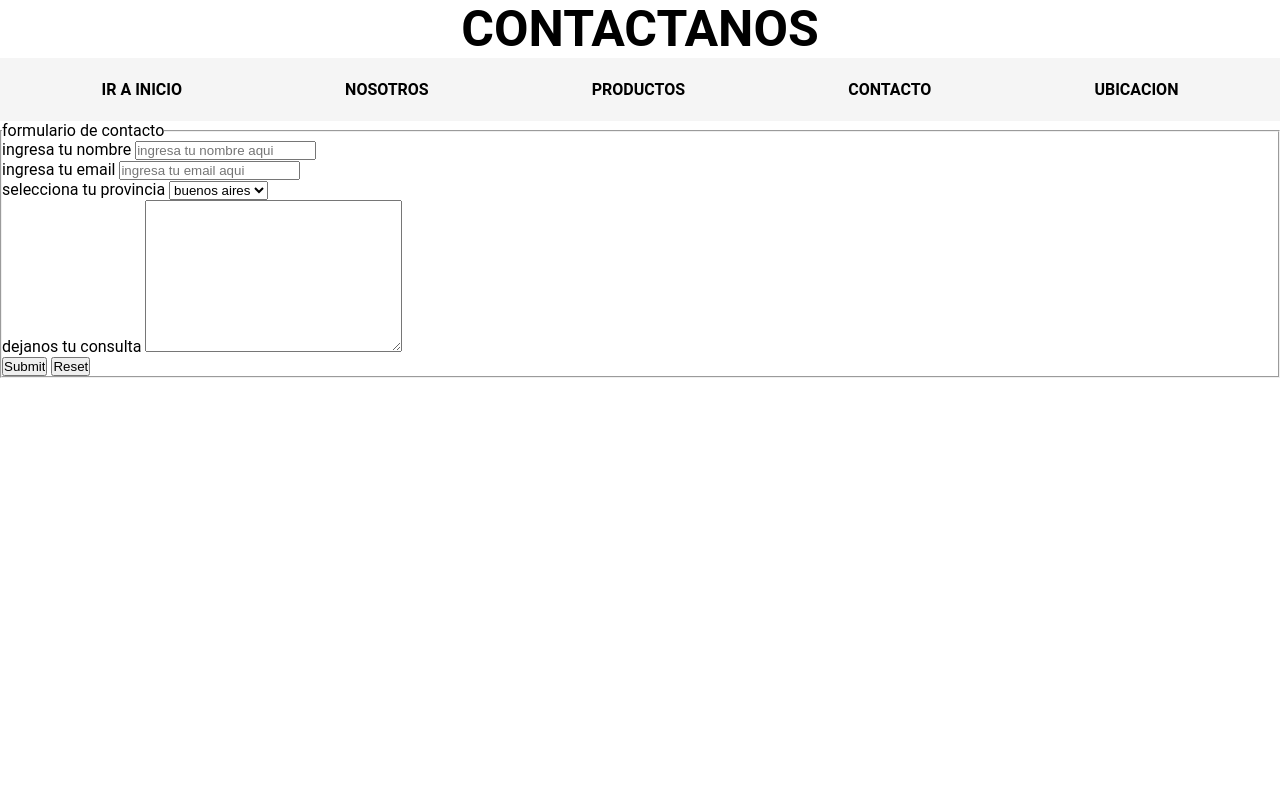
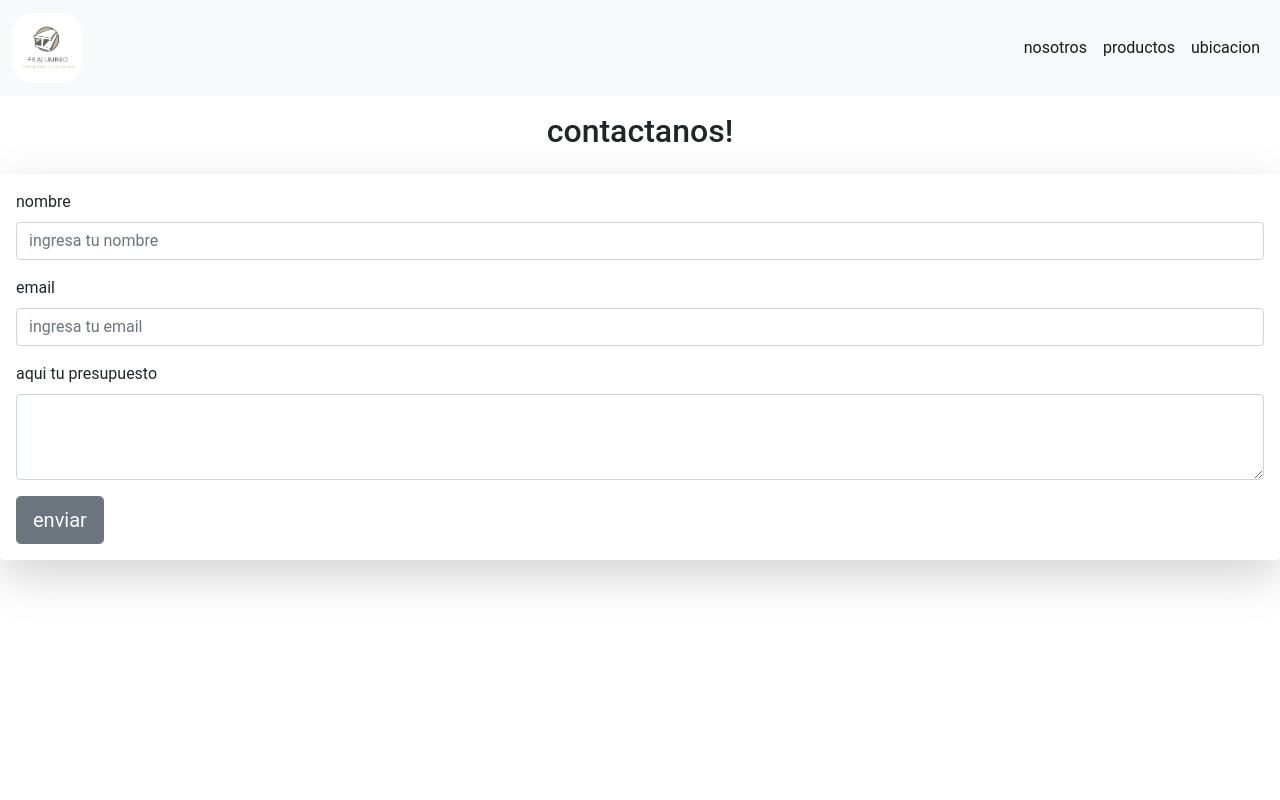
Before and after one commit to manusrz/fraluminio, a plain HTML site: page pages/contacto.html in a window 1280 px wide. Shown: the top 800 px of the page. Drawn offline with nearby package versions, Linux system fonts and the light colour scheme.

Commit message:
se agrega bootstrap a la seccion de contacto

```diff
--- a/css/style.css
+++ b/css/style.css
@@ -61,21 +61,7 @@ h1{
 }
 /* estilos navegacion*/
 
-.imgAnima {
-    width: 20%;
-    animation-name: girar;
-    animation-iteration-count: infinite;
-    animation-duration: 60s;
-}
 
-@keyframes girar {
-    from {
-        transform: rotate(0);
-    }
-    to {
-        transform: rotate(360deg);
-    }
-}
 
 /* estilos footer*/
 footer {
@@ -118,6 +104,10 @@ footer h3 {
     font-size: 15px;
 }
 /* ESTILOS CONTACTO*/
+.logoNav {
+    width: 20%;
+    border-radius: 20px;
+}
 .imagenesProductos{
     display: grid;
     justify-content: center;
@@ -131,8 +121,12 @@ footer h3 {
     margin-top: 20px;
     margin-left: 450px;
 }
+
+.container {
+    max-width: 50px;
+}
+
 /* medias */
-
 @media (min-width: 768px ) {
     .mainP {
 
--- a/pages/contacto.html
+++ b/pages/contacto.html
@@ -4,74 +4,59 @@
     <meta charset="UTF-8">
     <meta http-equiv="X-UA-Compatible" content="IE=edge">
     <meta name="viewport" content="width=device-width, initial-scale=1.0">
+    <link href="https://cdn.jsdelivr.net/npm/bootstrap@5.1.3/dist/css/bootstrap.min.css" rel="stylesheet" integrity="sha384-1BmE4kWBq78iYhFldvKuhfTAU6auU8tT94WrHftjDbrCEXSU1oBoqyl2QvZ6jIW3" crossorigin="anonymous">
     <link rel="stylesheet" href="../css/style.css">
     <title>fr aluminio-contacto</title>
 </head>
 <body>
-    <header>
-            <h1>
-                contactanos
-            </h1>
 
-    </header>
      <!-- aqui comienza el nav -->
-     <nav>
-        <ul  class="menu">
-            <li>
-                <a class="navegacionEnlace" href="../index.html">ir a inicio</a>
+     <nav class="navbar navbar-expand-lg navbar-light bg-light">
+        <div class="container-fluid">
+          <a class="navbar-brand" href="../index.html"><img class="logoNav" src="../img/logo fr alumino.png" alt=""></a>
+          <button class="navbar-toggler" type="button" data-bs-toggle="collapse" data-bs-target="#navbarNav" aria-controls="navbarNav" aria-expanded="false" aria-label="Toggle navigation">
+            <span class="navbar-toggler-icon"></span>
+          </button>
+          <div class="collapse navbar-collapse justify-content-end" id="navbarNav">
+            <ul class="navbar-nav">
+              <li class="nav-item">
+                <a class="nav-link active" aria-current="page" href="nosotros.html">nosotros</a>
               </li>
-            <li>
-                <a class="navegacionEnlace" href="nosotros.html">nosotros</a>
+              <li class="nav-item">
+                <a class="nav-link active" href="productos.html">productos</a>
               </li>
-            <li>
-                <a class="navegacionEnlace" href="productos.html">productos</a>
-            </li>
-            <li>
-                <a class="navegacionEnlace" href="contacto.html">contacto</a>
-            </li>
-            <li>
-                <a class="navegacionEnlace" href="ubicacion.html">ubicacion</a>
+              <li class="nav-item">
+                <a class="nav-link active" href="ubicacion.html">ubicacion</a>
               </li>
 
             </ul>
+          </div>
+        </div>
       </nav>
     <!-- aqui termina el nav -->
 
     <!-- aqui comienza el form de contacto -->
-    <form action="">
-            <fieldset>
-                    <legend>
-                            formulario de contacto
-                    </legend>
     <div>
-                        <label for="nombre">ingresa tu nombre</label>
-                        <input type="text" name="nombre" placeholder="ingresa tu nombre aqui">
-
+        <h2 class="text-center mt-3 mb-4">contactanos!</h2>
+        <form action="" " class="shadow-lg p-3 mb-5 bg-body rounded" >
+            <div class="mb-3">
+                <label for="formGroupExampleInput" class="form-label">nombre</label>
+                <input type="text" class="form-control" id="formGroupExampleInput" placeholder="ingresa tu nombre">
+              </div>
+              <div class="mb-3">
+                <label for="formGroupExampleInput2" class="form-label">email</label>
+                <input type="email" class="form-control" id="formGroupExampleInput2" placeholder="ingresa tu email">
+              </div>
+              <div class="mb-3">
+                <label for="exampleFormControlTextarea1" class="form-label">aqui tu presupuesto</label>
+                <textarea class="form-control" id="exampleFormControlTextarea1" rows="3"></textarea>
               </div>
               <div>
-                       <label for="email">ingresa tu email</label>
-                       <input type="email" name="email" placeholder="ingresa tu email aqui">
+                <button type="submit" class="btn btn-secondary btn-lg">enviar</button>
               </div>
-                    <div>
-                        <label for="provincia">selecciona tu provincia</label>
-                        <select name="pais" >
-                                <option value="buenos aires">buenos aires</option>
-                                <option value="santa fe">santa fe</option>
-                                <option value="la pampa">la pampa</option>
-                        </select>
+        </form>
     </div>
-
-                    <div>
-                        <label for="">dejanos tu consulta</label>
-                        <textarea name="" id="" cols="30" rows="10"></textarea>
-                    </div>
-                    <div>
-                             <input type="submit">
-                             <input type="reset">
-                    </div>
-            </fieldset>
-
-    </form> <!-- aqui termina el form de contacto -->
+     <!-- aqui termina el form de contacto -->
 
     <!-- aqui comienza el footer -->
     <footer class="footerContacto">
@@ -80,6 +65,7 @@
             </h3>
     </footer>
     <!-- aqui termina el footer -->
-
+    <!-- link js -->
+    <script src="https://cdn.jsdelivr.net/npm/bootstrap@5.1.3/dist/js/bootstrap.bundle.min.js" integrity="sha384-ka7Sk0Gln4gmtz2MlQnikT1wXgYsOg+OMhuP+IlRH9sENBO0LRn5q+8nbTov4+1p" crossorigin="anonymous"></script>
 </body>
 </html>
```
Also changed, not shown: index.html (+43 -9 lines), img/imagencarru1.jpg (added), img/imagencarru2.jpg (added). Lines whose indentation alone changed are shown as unchanged.
